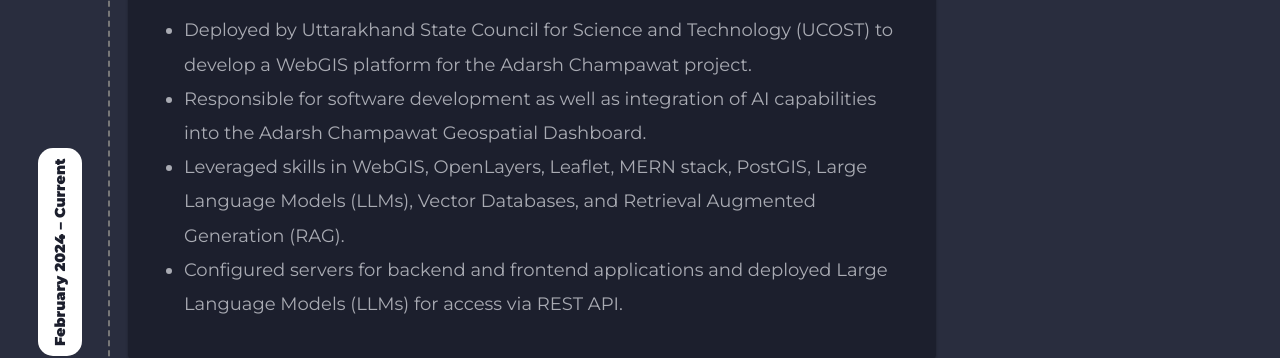
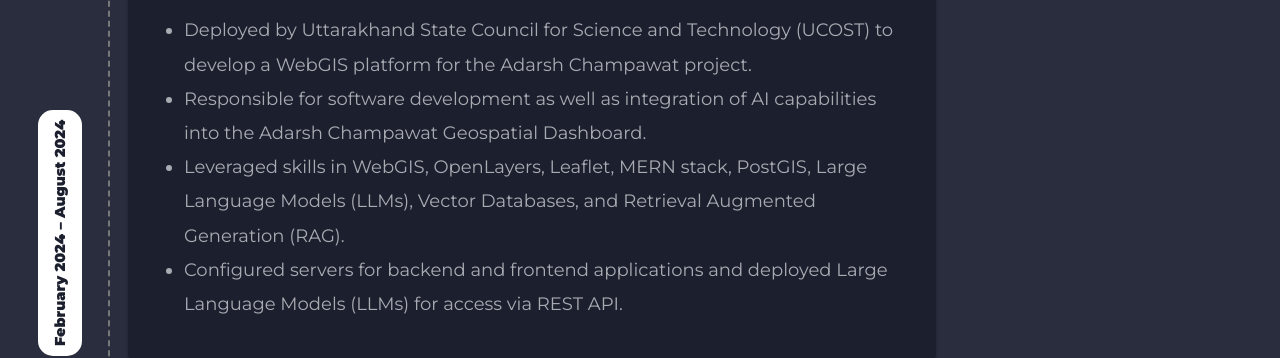
Before and after one commit to sharadcodes/sharadcodes.github.io, a Jekyll site: the page built from experience.md, in a window 1280 px wide. Shown: the part 716-1074 px from the top of the page. Built offline with Jekyll 4.4.1, drawn with Linux system fonts in a browser that asks for light colours; nearby versions of some CDN libraries.

Commit message:
Update experience_data.yml

```diff
--- a/_data/experience_data.yml
+++ b/_data/experience_data.yml
@@ -1,7 +1,7 @@
 experience:
   - title: Software Developer
     company: Indian Institute of Remote Sensing (ISRO) & UCOST
-    dates: February 2024 – Current
+    dates: February 2024 – August 2024
     location: Dehradun, India
     responsibilities:
       - Deployed by Uttarakhand State Council for Science and Technology (UCOST) to develop a WebGIS platform for the Adarsh Champawat project.
```
